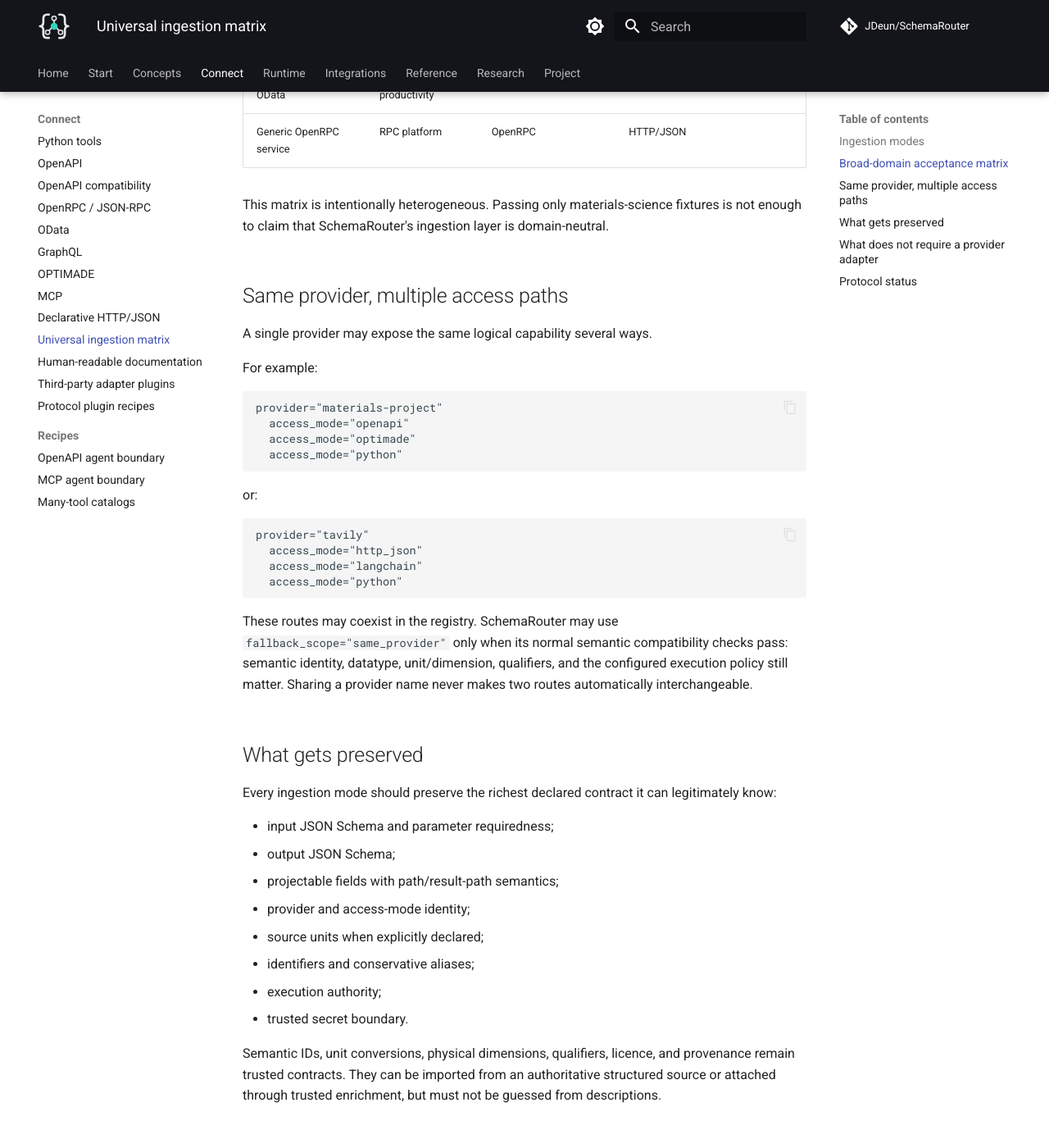
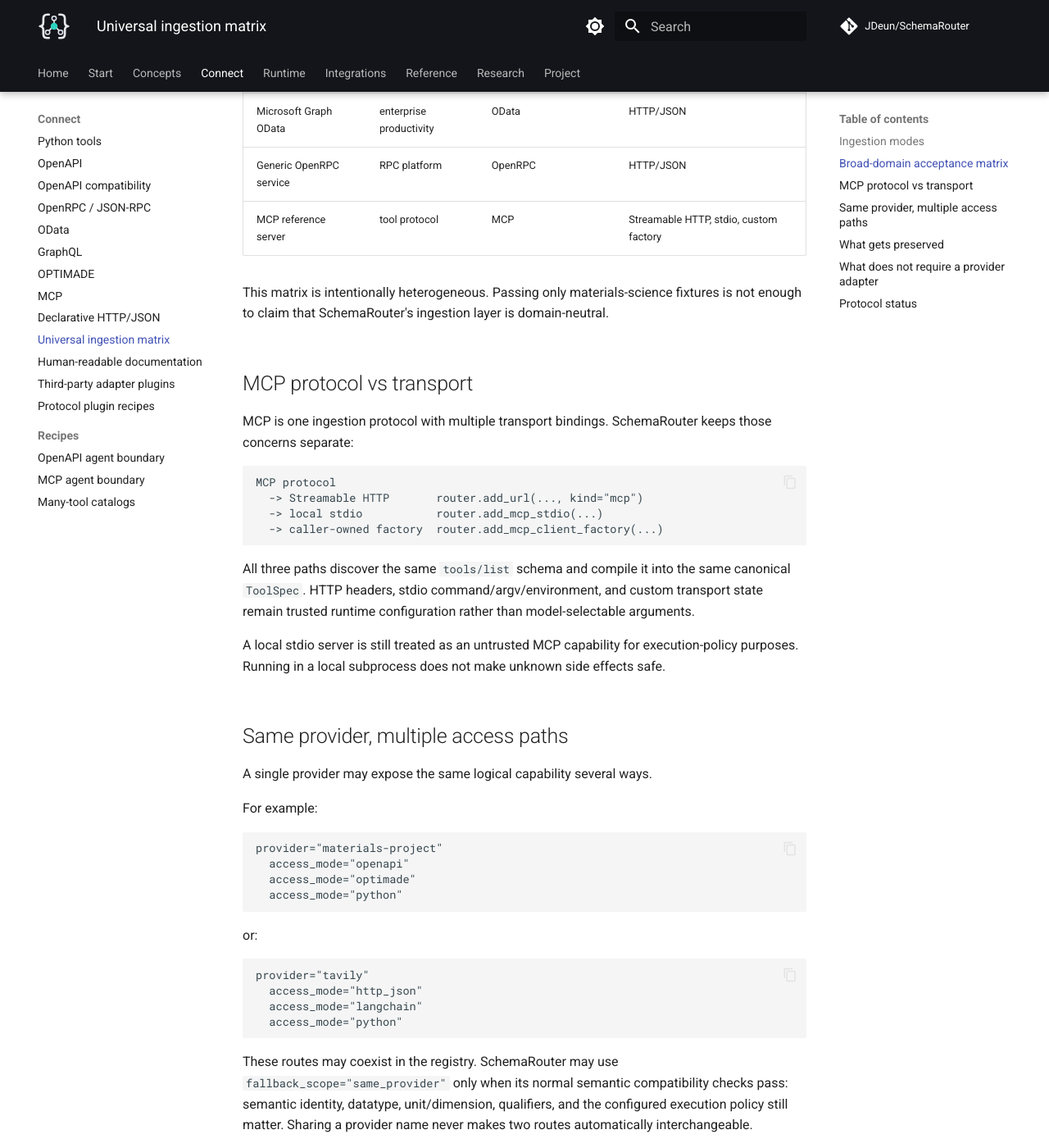
Before and after one commit to JDeun/SchemaRouter, an MkDocs documentation site: the page built from docs/guides/universal-ingestion.md, in a window 1280 px wide and 1400 px high, scrolled down 2256 px. Shown: the whole window at 82% size. Built offline with MkDocs 1.6.1 and Material for MkDocs 9.7.7, drawn with Linux system fonts in a browser that asks for light colours; comment, search, counter and statistics services are not loaded; some of the changed text lies outside the part shown.

Commit message:
docs: distinguish MCP protocol from transport

````diff
--- a/docs/guides/universal-ingestion.md
+++ b/docs/guides/universal-ingestion.md
@@ -19,7 +19,7 @@
 | --- | --- | --- |
 | Manual ToolSpec | already-known trusted capability contract | internal tools, generated contracts, tests |
 | OpenAPI | REST API with machine-readable operation schemas | Crossref, Materials Project, GitHub-style APIs |
-| MCP | MCP server tool catalog | local/remote MCP tools |
+| MCP | MCP server tool catalog | Streamable HTTP, local stdio, custom/in-process transports |
 | OPTIMADE | materials provider implementing OPTIMADE | Materials Project, NOMAD, Materials Cloud |
 | Python callable | typed SDK/client wrapper | mp-api, yfinance, arXiv Python client |
 | Bound ToolSpec + invoker | explicit trusted contract over opaque SDK/client | yfinance, mp-api client, internal SDKs |
@@ -57,9 +57,29 @@
 | GitHub GraphQL | developer platform | GraphQL | OpenAPI/HTTP fallback through same provider |
 | Microsoft Graph OData | enterprise productivity | OData | HTTP/JSON |
 | Generic OpenRPC service | RPC platform | OpenRPC | HTTP/JSON |
+| MCP reference server | tool protocol | MCP | Streamable HTTP, stdio, custom factory |
 
 This matrix is intentionally heterogeneous. Passing only materials-science fixtures is not enough to
 claim that SchemaRouter's ingestion layer is domain-neutral.
+
+## MCP protocol vs transport
+
+MCP is one ingestion protocol with multiple transport bindings. SchemaRouter keeps those concerns
+separate:
+
+```text
+MCP protocol
+  -> Streamable HTTP       router.add_url(..., kind="mcp")
+  -> local stdio           router.add_mcp_stdio(...)
+  -> caller-owned factory  router.add_mcp_client_factory(...)
+```
+
+All three paths discover the same `tools/list` schema and compile it into the same canonical
+`ToolSpec`. HTTP headers, stdio command/argv/environment, and custom transport state remain trusted
+runtime configuration rather than model-selectable arguments.
+
+A local stdio server is still treated as an untrusted MCP capability for execution-policy purposes.
+Running in a local subprocess does not make unknown side effects safe.
 
 ## Same provider, multiple access paths
 
````
